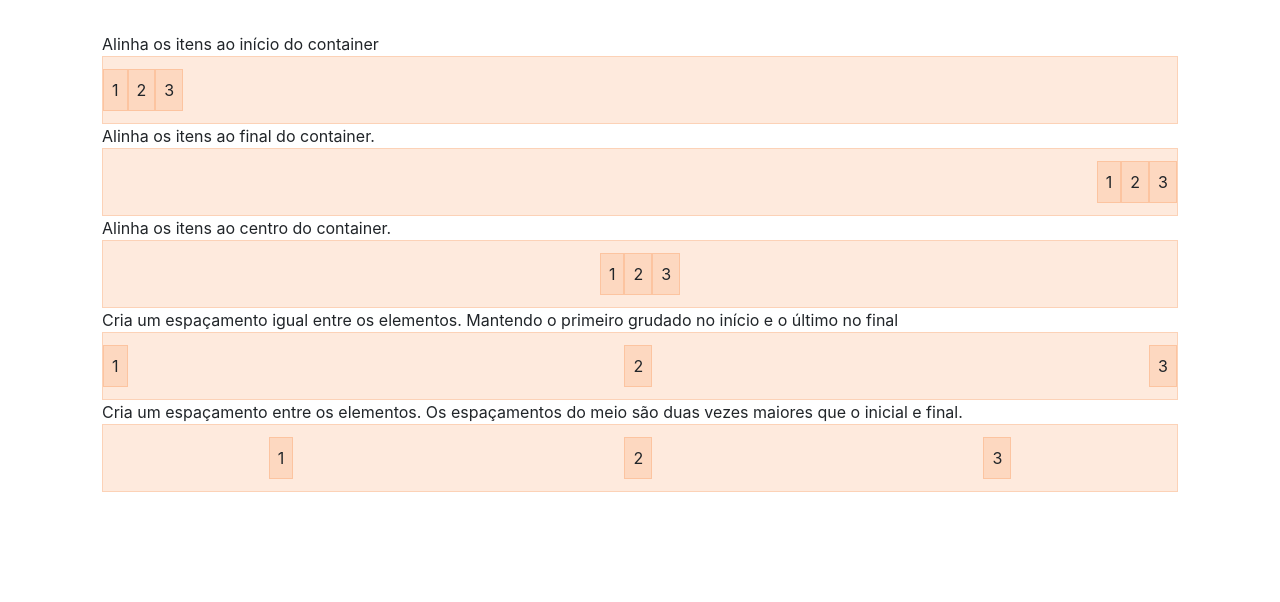
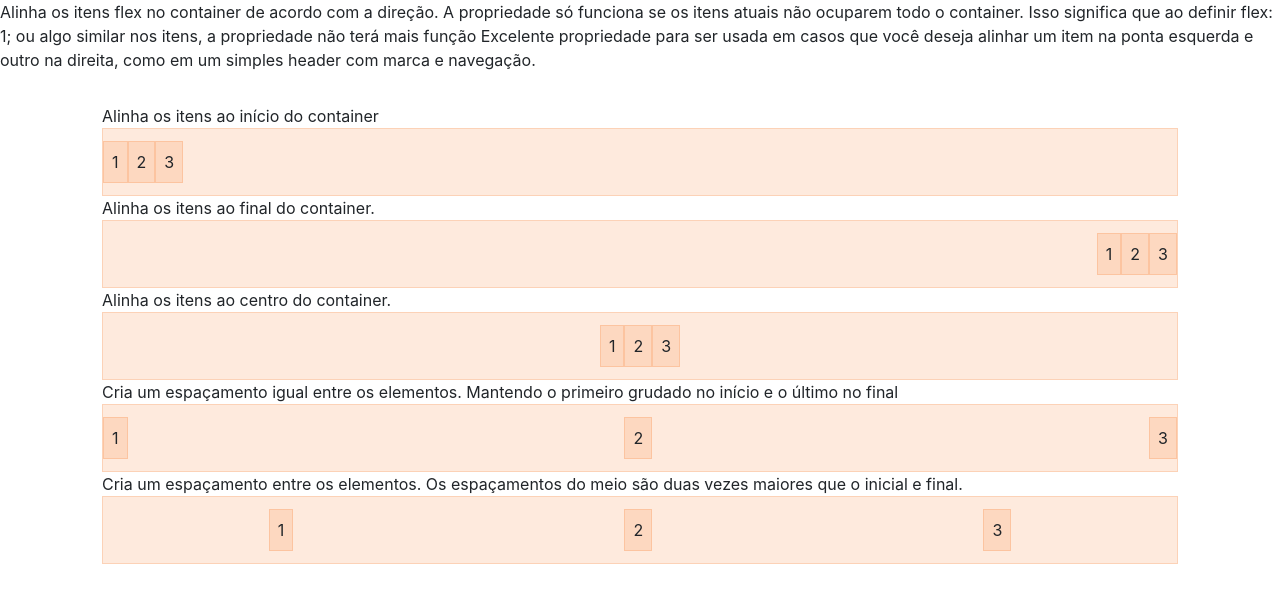
Before and after one commit to caiocf/my_course_bootstrap, a website: page flex-justify-content.html in a window 1280 px wide. Drawn offline with nearby package versions, Linux system fonts and the light colour scheme; files whose address does not match are found by name.

Commit message:
Descrição de justify-content

```diff
--- a/flex-justify-content.html
+++ b/flex-justify-content.html
@@ -12,6 +12,12 @@
 
 </head>
 <body>
+
+
+
+Alinha os itens flex no container de acordo com a direção. A propriedade só funciona se os itens atuais não ocuparem todo o container. Isso significa que ao definir flex: 1; ou algo similar nos itens, a propriedade não terá mais função
+Excelente propriedade para ser usada em casos que você deseja alinhar um item na ponta esquerda e outro na direita, como em um simples header com marca e navegação.
+
 
     <div class="container">
         Alinha os itens ao início do container
```
